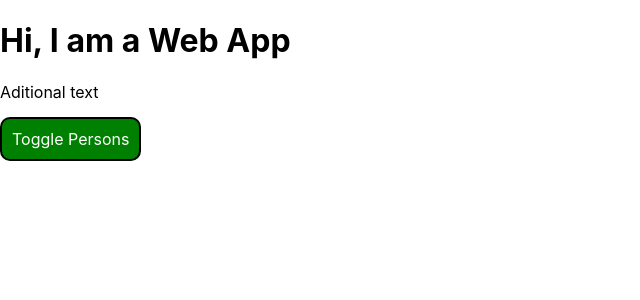
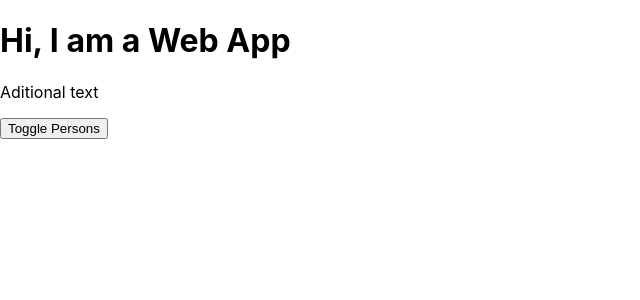
Before and after one commit to KevinTMtz/ReactApps, a React app in the folder Test App/: page / in a window 1280 px wide. Shown: the top 300 px of the page, without its empty margins (0-640 px from the left). Built offline with nearby package versions, Linux system fonts and the light colour scheme.

Commit message:
Test App: Pseudo selectors.

```diff
--- a/Test App/src/App.css
+++ b/Test App/src/App.css
@@ -9,3 +9,27 @@
 .bold {
   font-weight: bold;
 }
+
+.App button {
+  background-color: green;
+  font: inherit;
+  color: white;
+  border: 2px solid black;
+  border-radius: 10px;
+  padding: 10px;
+  cursor: pointer;
+}
+
+.App button:hover {
+  background-color: lightgreen;
+  color: black;
+}
+
+.App button.red {
+  background-color: red;
+}
+
+.App button.red:hover {
+  background-color: salmon;
+  color: black;
+}
--- a/Test App/src/App.js
+++ b/Test App/src/App.js
@@ -42,17 +42,8 @@ class App extends Component {
   };
 
   render() {
-    const buttonStyle = {
-      backgroundColor: 'green',
-      font: 'inherit',
-      color: 'white',
-      border: '2px solid black',
-      borderRadius: '10px',
-      padding: '10px',
-      cursor: 'pointer',
-    };
-
     let persons = null;
+    let buttonClass = '';
 
     if (this.state.showPersons) {
       persons = (
@@ -71,7 +62,7 @@ class App extends Component {
         </div>
       );
 
-      buttonStyle.backgroundColor = 'red';
+      buttonClass = classes.red;
     }
 
     let assignedClasses = [];
@@ -88,7 +79,7 @@ class App extends Component {
         <h1>Hi, I am a Web App</h1>
         <p className={assignedClasses.join(' ')}>Aditional text</p>
         {persons}
-        <button onClick={this.togglePersonsHandler} style={buttonStyle}>
+        <button onClick={this.togglePersonsHandler} className={buttonClass}>
           Toggle Persons
         </button>
       </div>
```
